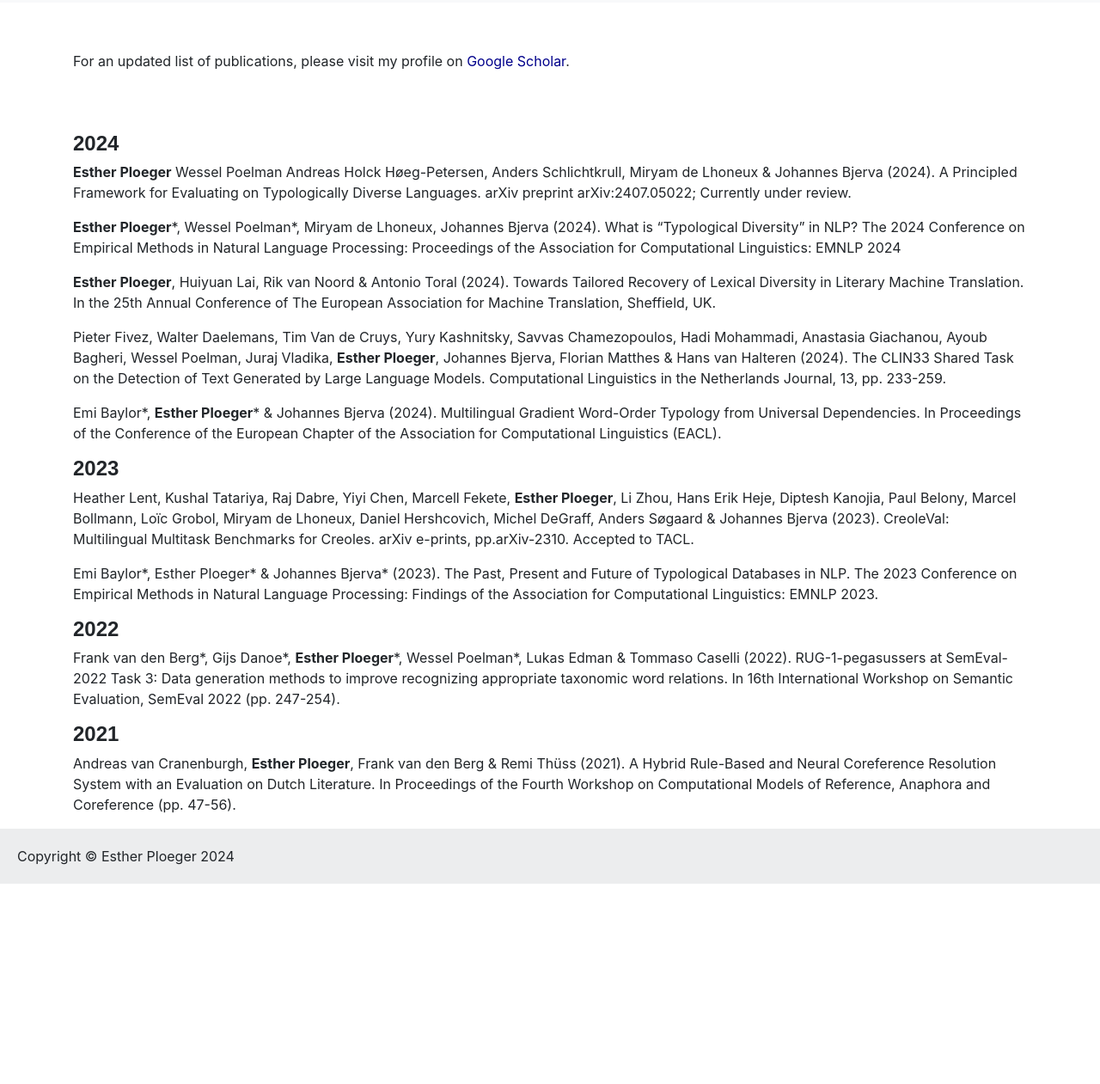
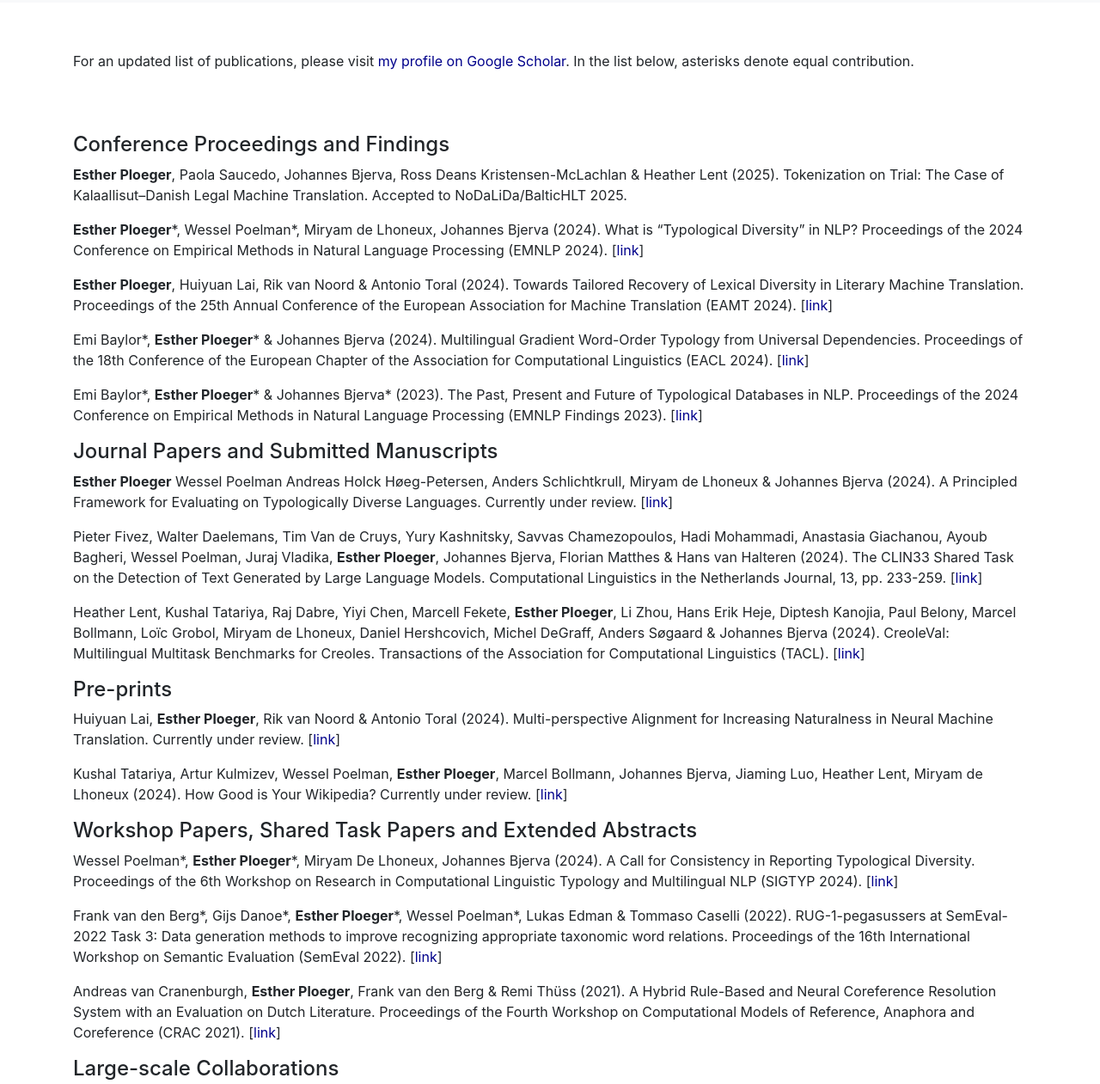
Before and after one commit to esther2000/esther2000.github.io, a plain HTML site: page publications.html in a window 1280 px wide. Shown: the part 53-1314 px from the top of the page at 86% size. Before the commit the page ends 1081 px from the top, so only its background shows below. Drawn offline with nearby package versions, Linux system fonts and the light colour scheme.

Commit message:
update publication list

```diff
--- a/publications.html
+++ b/publications.html
@@ -24,26 +24,37 @@
 <div class="container">
 
 
-    <p class="ref">For an updated list of publications, please visit my profile on <a href="https://scholar.google.com/citations?user=7hoGgYcAAAAJ" target="_blank" rel="noopener noreferrer">Google Scholar</a>.</p>
+    <p class="ref">For an updated list of publications, please visit <a href="https://scholar.google.com/citations?user=7hoGgYcAAAAJ" target="_blank" rel="noopener noreferrer">my profile on Google Scholar</a>. In the list below, asterisks denote equal contribution.</p>
 
 
-    <h3>2024</h3>
-    <p><bold>Esther Ploeger</bold> Wessel Poelman Andreas Holck Høeg-Petersen, Anders Schlichtkrull, Miryam de Lhoneux &  Johannes Bjerva (2024). A Principled Framework for Evaluating on Typologically Diverse Languages. arXiv preprint arXiv:2407.05022; Currently under review.</p>
-    <p><bold>Esther Ploeger</bold>*, Wessel Poelman*, Miryam de Lhoneux, Johannes Bjerva (2024). What is “Typological Diversity” in NLP? The 2024 Conference on Empirical Methods in Natural Language Processing: Proceedings of the Association for Computational Linguistics: EMNLP 2024</p>
-    <p><bold>Esther Ploeger</bold>, Huiyuan Lai, Rik van Noord & Antonio Toral (2024). Towards Tailored Recovery of Lexical Diversity in Literary Machine Translation. In the 25th Annual Conference of The European Association for Machine Translation, Sheffield, UK.</p>
-    <p>Pieter Fivez, Walter Daelemans, Tim Van de Cruys, Yury Kashnitsky, Savvas Chamezopoulos, Hadi Mohammadi, Anastasia Giachanou, Ayoub Bagheri, Wessel Poelman, Juraj Vladika, <bold>Esther Ploeger</bold>, Johannes Bjerva, Florian Matthes & Hans van Halteren (2024). The CLIN33 Shared Task on the Detection of Text Generated by Large Language Models. Computational Linguistics in the Netherlands Journal, 13, pp. 233-259.</p>
-    <p>Emi Baylor*, <bold>Esther Ploeger</bold>* & Johannes Bjerva (2024). Multilingual Gradient Word-Order Typology from Universal Dependencies. In Proceedings of the Conference of the European Chapter of the Association for Computational Linguistics (EACL).</p>
+    <h4>Conference Proceedings and Findings</h4>
+    <p><bold>Esther Ploeger</bold>, Paola Saucedo, Johannes Bjerva, Ross Deans Kristensen-McLachlan & Heather Lent (2025). Tokenization on Trial: The Case of Kalaallisut–Danish Legal Machine Translation. Accepted to NoDaLiDa/BalticHLT 2025.</p>
+    <p><bold>Esther Ploeger</bold>*, Wessel Poelman*, Miryam de Lhoneux, Johannes Bjerva (2024). What is “Typological Diversity” in NLP? Proceedings of the 2024 Conference on Empirical Methods in Natural Language Processing (EMNLP 2024). [<a href="https://aclanthology.org/2024.emnlp-main.326/" target="_blank" rel="noopener noreferrer">link</a>]</p>
+    <p><bold>Esther Ploeger</bold>, Huiyuan Lai, Rik van Noord & Antonio Toral (2024). Towards Tailored Recovery of Lexical Diversity in Literary Machine Translation. Proceedings of the 25th Annual Conference of the European Association for Machine Translation (EAMT 2024). [<a href="https://aclanthology.org/2024.eamt-1.24/" target="_blank" rel="noopener noreferrer">link</a>]</p>
+    <p>Emi Baylor*, <bold>Esther Ploeger</bold>* & Johannes Bjerva (2024). Multilingual Gradient Word-Order Typology from Universal Dependencies. Proceedings of the 18th Conference of the European Chapter of the Association for Computational Linguistics (EACL 2024). [<a href="https://aclanthology.org/2024.eacl-short.6/" target="_blank" rel="noopener noreferrer">link</a>]</p>
+    <p>Emi Baylor*, <bold>Esther Ploeger</bold>* & Johannes Bjerva* (2023). The Past, Present and Future of Typological Databases in NLP. Proceedings of the 2024 Conference on Empirical Methods in Natural Language Processing (EMNLP Findings 2023). [<a href="https://aclanthology.org/2023.findings-emnlp.82/" target="_blank" rel="noopener noreferrer">link</a>]</p>
 
 
-    <h3>2023</h3>
-    <p>Heather Lent, Kushal Tatariya, Raj Dabre, Yiyi Chen, Marcell Fekete, <bold>Esther Ploeger</bold>, Li Zhou, Hans Erik Heje, Diptesh Kanojia, Paul Belony, Marcel Bollmann, Loïc Grobol, Miryam de Lhoneux, Daniel Hershcovich, Michel DeGraff, Anders Søgaard & Johannes Bjerva (2023). CreoleVal: Multilingual Multitask Benchmarks for Creoles. arXiv e-prints, pp.arXiv-2310. Accepted to TACL.</p>
-    <p>Emi Baylor*, Esther Ploeger* & Johannes Bjerva* (2023). The Past, Present and Future of Typological Databases in NLP. The 2023 Conference on Empirical Methods in Natural Language Processing: Findings of the Association for Computational Linguistics: EMNLP 2023.</p>
+    <h4>Journal Papers and Submitted Manuscripts</h4>
+    <p><bold>Esther Ploeger</bold> Wessel Poelman Andreas Holck Høeg-Petersen, Anders Schlichtkrull, Miryam de Lhoneux &  Johannes Bjerva (2024). A Principled Framework for Evaluating on Typologically Diverse Languages. Currently under review. [<a href="https://arxiv.org/abs/2407.05022" target="_blank" rel="noopener noreferrer">link</a>]</p>
+    <p>Pieter Fivez, Walter Daelemans, Tim Van de Cruys, Yury Kashnitsky, Savvas Chamezopoulos, Hadi Mohammadi, Anastasia Giachanou, Ayoub Bagheri, Wessel Poelman, Juraj Vladika, <bold>Esther Ploeger</bold>, Johannes Bjerva, Florian Matthes & Hans van Halteren (2024). The CLIN33 Shared Task on the Detection of Text Generated by Large Language Models. Computational Linguistics in the Netherlands Journal, 13, pp. 233-259. [<a href="https://clinjournal.org/clinj/article/view/182" target="_blank" rel="noopener noreferrer">link</a>]</p>
+    <p>Heather Lent, Kushal Tatariya, Raj Dabre, Yiyi Chen, Marcell Fekete, <bold>Esther Ploeger</bold>, Li Zhou, Hans Erik Heje, Diptesh Kanojia, Paul Belony, Marcel Bollmann, Loïc Grobol, Miryam de Lhoneux, Daniel Hershcovich, Michel DeGraff, Anders Søgaard & Johannes Bjerva (2024). CreoleVal: Multilingual Multitask Benchmarks for Creoles. Transactions of the Association for Computational Linguistics (TACL). [<a href="https://aclanthology.org/2024.tacl-1.53/" target="_blank" rel="noopener noreferrer">link</a>]</p>
 
-    <h3>2022</h3>
-    <p>Frank van den Berg*, Gijs Danoe*, <bold>Esther Ploeger</bold>*, Wessel Poelman*, Lukas Edman & Tommaso Caselli (2022). RUG-1-pegasussers at SemEval-2022 Task 3: Data generation methods to improve recognizing appropriate taxonomic word relations. In 16th International Workshop on Semantic Evaluation, SemEval 2022 (pp. 247-254).</p>
 
-    <h3>2021</h3>
-    <p>Andreas van Cranenburgh, <bold>Esther Ploeger</bold>, Frank van den Berg & Remi Thüss (2021). A Hybrid Rule-Based and Neural Coreference Resolution System with an Evaluation on Dutch Literature. In Proceedings of the Fourth Workshop on Computational Models of Reference, Anaphora and Coreference (pp. 47-56).</p>
+    <h4>Pre-prints</h4>
+    <p>Huiyuan Lai, <bold>Esther Ploeger</bold>, Rik van Noord & Antonio Toral (2024). Multi-perspective Alignment for Increasing Naturalness in Neural Machine Translation. Currently under review. [<a href="https://arxiv.org/abs/2412.08473" target="_blank" rel="noopener noreferrer">link</a>]</p>
+    <p>Kushal Tatariya, Artur Kulmizev, Wessel Poelman, <bold>Esther Ploeger</bold>, Marcel Bollmann, Johannes Bjerva, Jiaming Luo, Heather Lent, Miryam de Lhoneux (2024). How Good is Your Wikipedia? Currently under review. [<a href="https://arxiv.org/abs/2411.05527" target="_blank" rel="noopener noreferrer">link</a>]</p>
+
+    <h4>Workshop Papers, Shared Task Papers and Extended Abstracts</h4>
+    <p>Wessel Poelman*, <bold>Esther Ploeger</bold>*, Miryam De Lhoneux, Johannes Bjerva (2024). A Call for Consistency in Reporting Typological Diversity. Proceedings of the 6th Workshop on Research in Computational Linguistic Typology and Multilingual NLP (SIGTYP 2024). [<a href="hhttps://aclanthology.org/2024.sigtyp-1.10/" target="_blank" rel="noopener noreferrer">link</a>]</p>
+    <p>Frank van den Berg*, Gijs Danoe*, <bold>Esther Ploeger</bold>*, Wessel Poelman*, Lukas Edman & Tommaso Caselli (2022). RUG-1-pegasussers at SemEval-2022 Task 3: Data generation methods to improve recognizing appropriate taxonomic word relations. Proceedings of the 16th International Workshop on Semantic Evaluation (SemEval 2022). [<a href="https://aclanthology.org/2022.semeval-1.31/" target="_blank" rel="noopener noreferrer">link</a>]</p>
+    <p>Andreas van Cranenburgh, <bold>Esther Ploeger</bold>, Frank van den Berg & Remi Thüss (2021). A Hybrid Rule-Based and Neural Coreference Resolution System with an Evaluation on Dutch Literature. Proceedings of the Fourth Workshop on Computational Models of Reference, Anaphora and Coreference (CRAC 2021). [<a href="https://aclanthology.org/2021.crac-1.5/" target="_blank" rel="noopener noreferrer">link</a>]</p>
+
+
+    <h4>Large-scale Collaborations</h4>
+    <p>Angelika Romanou, Negar Foroutan, Anna Sotnikova, Sree Harsha Nelaturu, Shivalika Singh, Rishabh Maheshwary, Micol Altomare, Zeming Chen, Mohamed A. Haggag, Snegha A, Alfonso Amayuelas, Azril Hafizi Amirudin, Danylo Boiko, Michael Chang, Jenny Chim, Gal Cohen, Aditya Kumar Dalmia, Abraham Diress, Sharad Duwal, Daniil Dzenhaliou, Daniel Fernando Erazo Florez, Fabian Farestam, Joseph Marvin Imperial, Shayekh Bin Islam, Perttu Isotalo, Maral Jabbarishiviari, Börje F. Karlsson, Eldar Khalilov, Christopher Klamm, Fajri Koto, Dominik Krzemiński, Gabriel Adriano de Melo, Syrielle Montariol, Yiyang Nan, Joel Niklaus, Jekaterina Novikova, Johan Samir Obando Ceron, Debjit Paul, <bold>Esther Ploeger</bold>, Jebish Purbey, Swati Rajwal, Selvan Sunitha Ravi, Sara Rydell, Roshan Santhosh, Drishti Sharma, Marjana Prifti Skenduli, Arshia Soltani Moakhar, Bardia soltani moakhar, Ayush Kumar Tarun, Azmine Toushik Wasi, Thenuka Ovin Weerasinghe, Serhan Yilmaz, Mike Zhang, Imanol Schlag, Marzieh Fadaee, Sara Hooker, Antoine Bosselut (2024). INCLUDE: Evaluating Multilingual Language Understanding with Regional Knowledge. Currently under review. [<a href="https://arxiv.org/abs/2411.19799" target="_blank" rel="noopener noreferrer">link</a></p>
+
+    <h4></h4>
 
 
  </div>
```
